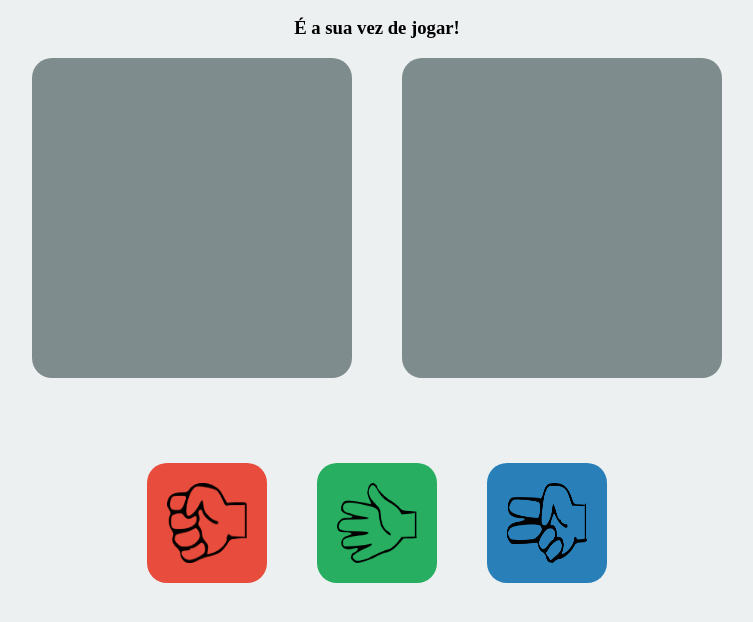
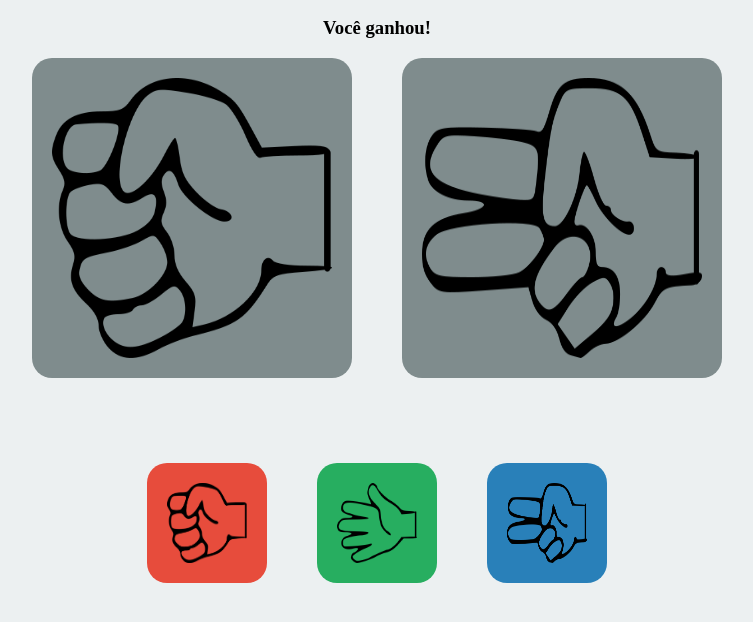
Before and after one commit to MatheusMoura17/js-jokenpo, a plain HTML site: page index.html in a window 1280 px wide. Both pictures are taken after a click on the element 470 px from the left and 572 px from the top of the page. Shown: the part 50-672 px from the top of the page, without its empty margins (263-1016 px from the left). Drawn offline with Linux system fonts and the light colour scheme.

Commit message:
feat: Projeto estavel

```diff
--- a/index.html
+++ b/index.html
@@ -10,7 +10,7 @@
 <body>
 	<div class="header">
 	<h2>Jokenpo</h2>
-	<h3 id="round-message">É a sua vez de jogar!</h3>
+	<h3 id="round-message">É sua vez de jogar</h3>
 	</div>
 	<div class="game">
 		<div class="view" id="player-view">
--- a/js/game.js
+++ b/js/game.js
@@ -9,6 +9,8 @@ var enemySelectedDivView;
 var playerHand;
 var enemyHand;
 
+var roundMessage;
+
 window.onload=function(){
 	electedImage=false;
 
@@ -17,6 +19,8 @@ window.onload=function(){
 
 	enemySelectedImg     = document.getElementById("enemy-selected-image");
 	enemySelectedDivView = document.getElementById("enemy-view");
+
+	roundMessage=document.getElementById("round-message");
 };
 
 function PlayerHover(imageName){
@@ -48,6 +52,7 @@ function RemoveEnemyImage(){
 }
 
 function RandomizeEnemy(){
+	roundMessage.textContent="O oponente está jogando...";
 	for(i=0;i<10;i++){
 		setTimeout(function(last){
 				var hand=GetRandomHand();
@@ -55,7 +60,7 @@ function RandomizeEnemy(){
 					enemyHand=hand;
 					enemySelectedImg.src="images/"+hand+".png";
 					enemySelectedDivView.style="animation: select linear 0.1s";
-					CheckMatch();
+					setTimeout(CheckMatch,500);
 				}
 				else
 					enemySelectedImg.src="images/"+hand+"-hover.png";
@@ -65,18 +70,19 @@ function RandomizeEnemy(){
 
 function CheckMatch(){
 	if(playerHand==enemyHand){
-		alert("empate");
+		roundMessage.textContent="Empatou!";
 	}else{
 		if((playerHand=="rock" & enemyHand=="cutter") || (playerHand=="cutter" & enemyHand=="paper") || (playerHand=="paper" & enemyHand=="rock"))
-			alert("você ganhou");
+			roundMessage.textContent="Você ganhou!";
 		else{
-			alert("você perdeu");
+			roundMessage.textContent="Você perdeu!";
 		}
 	}
-	Reset();
+	setTimeout(ResetMatch,1500);
 }
 
-function Reset(){
+function ResetMatch(){
+	roundMessage.textContent="É sua vez de jogar";
 	selectedImage=false;
 	RemovePlayerImage();
 	RemoveEnemyImage();
```
